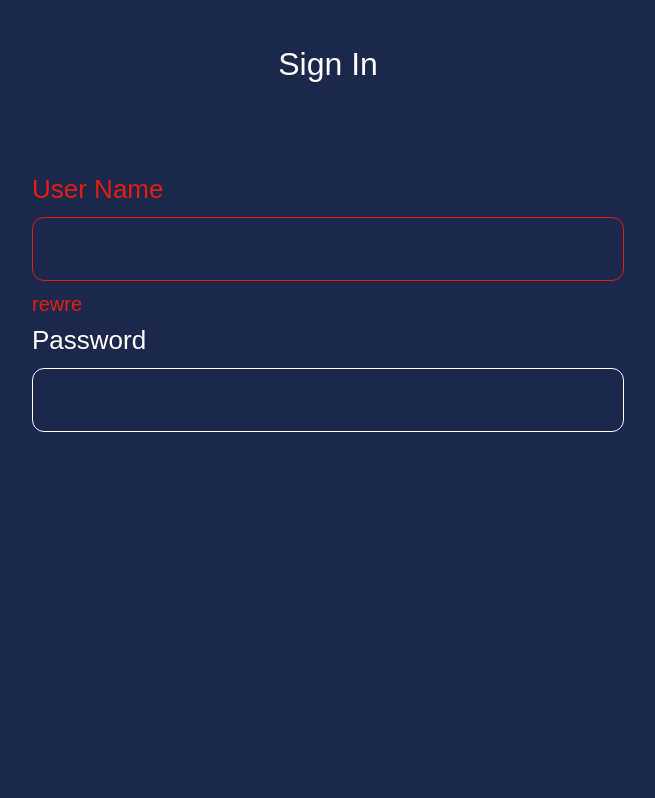
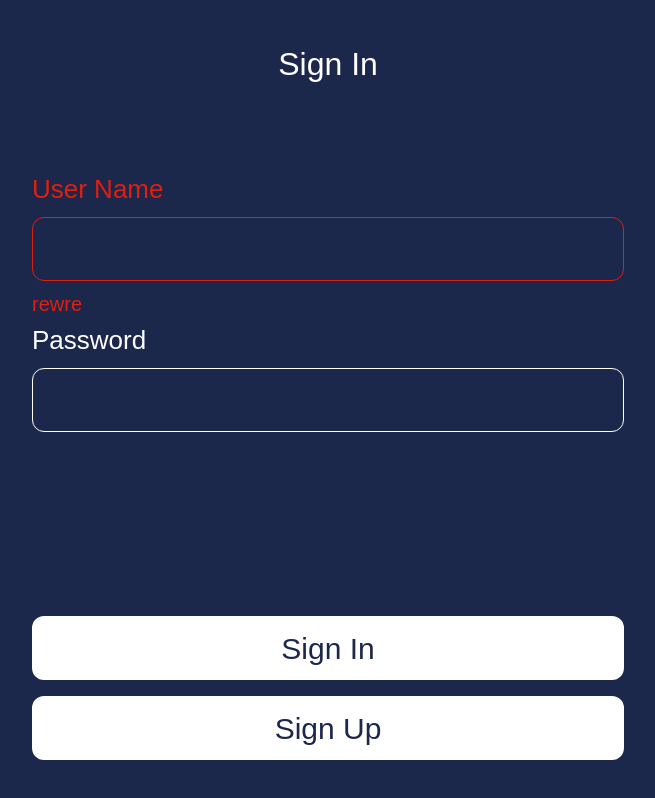
Before and after one commit to m-ehsan81/jc-app, a Next.js app: page /sign-in in a window 1280 px wide. Shown: the whole page, without its empty margins (312-967 px from the left). Built offline with nearby package versions, Linux system fonts and the light colour scheme; a web font is replaced by a local one.

Commit message:
update sign in page and button

```diff
--- a/src/app/sign-in/page.tsx
+++ b/src/app/sign-in/page.tsx
@@ -1,8 +1,10 @@
+"use client";
+import CustomButton from "@/components/custom-button";
 import CustomInput from "@/components/custom-input";
 
 const SignIn: React.FC = () => {
   return (
-    <div className="px-6 py-10 flex justify-between flex-col">
+    <div className="px-6 py-10 flex justify-between flex-col h-screen">
       <div>
         <p className="text-[2rem] text-center">Sign In</p>
 
@@ -17,7 +19,14 @@ const SignIn: React.FC = () => {
         </div>
       </div>
 
-      <div></div>
+      <div className="flex flex-col gap-4">
+        <CustomButton onClick={() => console.log("first")}>
+          Sign In
+        </CustomButton>
+        <CustomButton onClick={() => console.log("first")}>
+          Sign Up
+        </CustomButton>
+      </div>
     </div>
   );
 };
--- a/src/components/custom-button/index.tsx
+++ b/src/components/custom-button/index.tsx
@@ -3,7 +3,14 @@ import { CustomButtonProps } from "./type";
 const CustomButton: React.FC<CustomButtonProps> = (props) => {
   const { endIcon, startIcon, children, className, ...rest } = props;
 
-  return <button {...rest}>{children}</button>;
+  return (
+    <button
+      className="bg-white text-[#1C274C] text-[1.875rem] h-[4rem] rounded-[.75rem] cursor-pointer"
+      {...rest}
+    >
+      {children}
+    </button>
+  );
 };
 
 export default CustomButton;
--- a/src/components/custom-button/type.ts
+++ b/src/components/custom-button/type.ts
@@ -2,6 +2,6 @@ import { ButtonHTMLAttributes, ReactNode } from "react";
 
 export interface CustomButtonProps
   extends ButtonHTMLAttributes<HTMLButtonElement> {
-  startIcon: ReactNode;
-  endIcon: ReactNode;
+  startIcon?: ReactNode;
+  endIcon?: ReactNode;
 }
```
